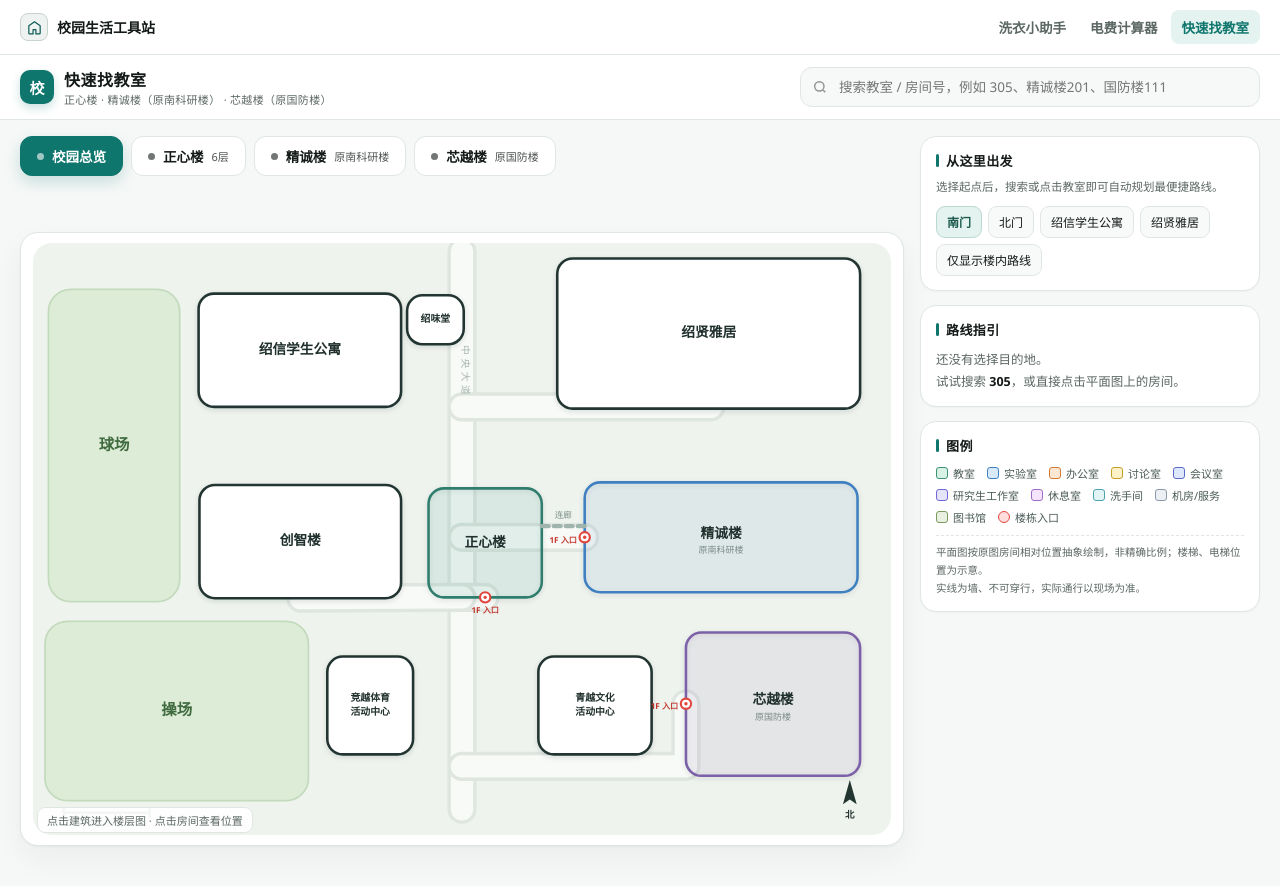
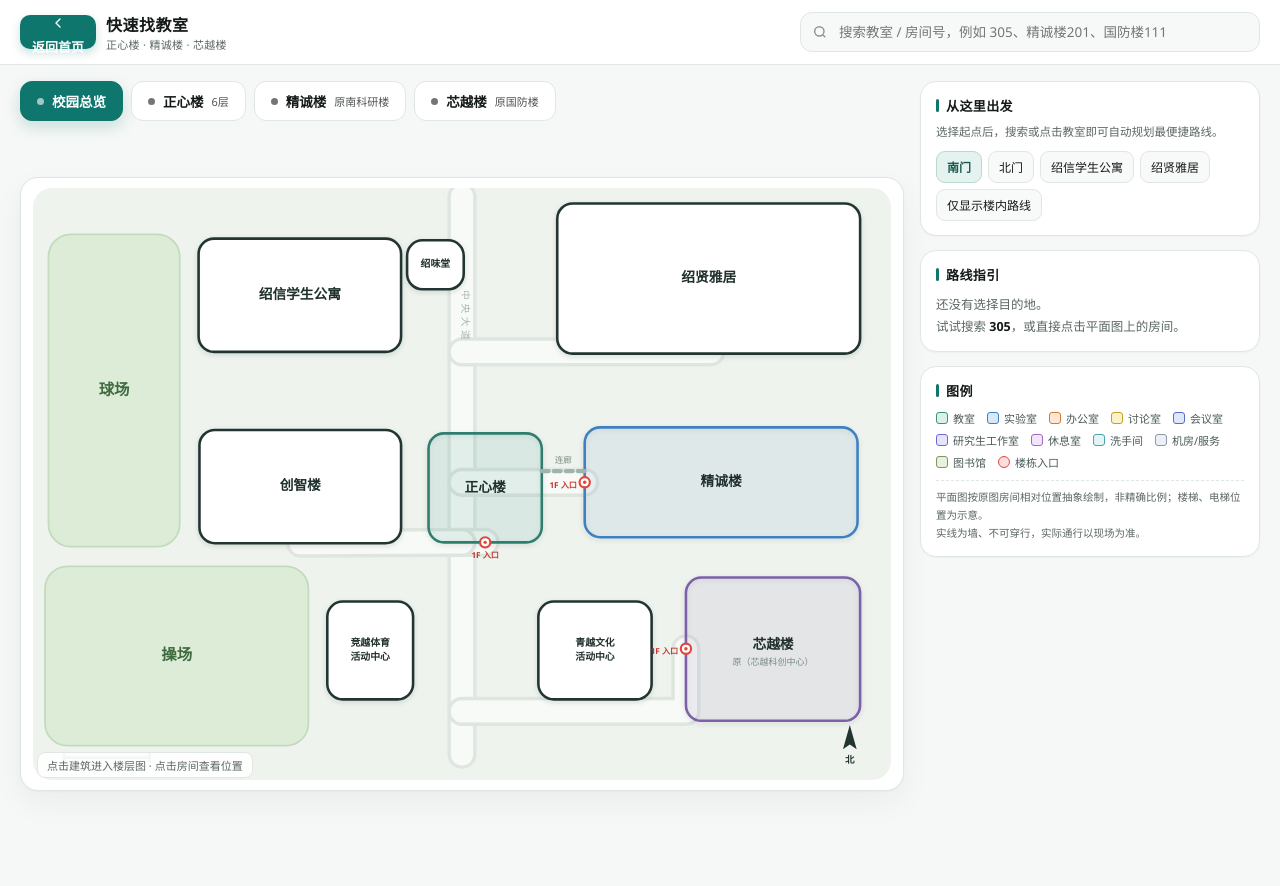
Before and after one commit to Rhymebo/campus-tools, a plain HTML site: page findplace.html in a window 1280 px wide. After the commit the page ends 831 px from the top, so only its background shows below. Drawn offline with Linux system fonts and the light colour scheme.

Commit message:
Refactor header and update location data
Updated header structure and styles for better layout. Modified location data for '芯越楼' to include additional alias.

```diff
--- a/findplace.html
+++ b/findplace.html
@@ -165,7 +165,7 @@
     .searchwrap{max-width:none;}
   }
   @media (max-width:640px){
-    .sitebar-inner{padding:9px 14px;}
+    .-inner{padding:9px 14px;}
     .snav a{padding:6px 8px;font-size:13px;}
     .hdr{padding:10px 14px;gap:10px 12px;}
     .brand{flex:1 1 100%;min-width:0;}
@@ -181,32 +181,22 @@
 </style>
 </head>
 <body>
-<header class="sitebar">
-  <div class="sitebar-inner">
-    <a class="sbrand" href="index.html" aria-label="校园生活工具站首页">
-      <span class="sbrand-mark" aria-hidden="true">
-        <svg viewBox="0 0 24 24" fill="none" stroke="currentColor" stroke-width="1.7" stroke-linecap="round" stroke-linejoin="round">
-          <path d="M4 9.5 12 4l8 5.5V20a1 1 0 0 1-1 1h-5v-6H10v6H5a1 1 0 0 1-1-1V9.5Z"></path>
-        </svg>
-      </span>
-      <span>校园生活工具站</span>
-    </a>
-    <nav class="snav" aria-label="主导航">
-      <a href="laundry.html">洗衣小助手</a>
-      <a href="power.html">电费计算器</a>
-      <a href="findplace.html" aria-current="page">快速找教室</a>
-    </nav>
-  </div>
-</header>
 <header class="appbar">
   <div class="hdr">
-    <div class="brand">
-      <div class="logo">校</div>
-      <div>
-        <h1>快速找教室</h1>
-        <p>正心楼 · 精诚楼（原南科研楼） · 芯越楼（原国防楼）</p>
-      </div>
-    </div>
+  <div class="brand">
+<a class="logo" href="index.html" title="返回首页" aria-label="返回首页"
+   style="width:auto;padding:0 12px;gap:6px;text-decoration:none;font-size:13px;font-weight:600;">
+<svg viewBox="0 0 24 24" fill="none" stroke="currentColor" stroke-width="2"
+     stroke-linecap="round" stroke-linejoin="round" style="width:16px;height:16px;flex:0 0 auto;">
+<path d="M15 18l-6-6 6-6"></path>
+</svg>
+<span>返回首页</span>
+</a>
+<div>
+<h1>快速找教室</h1>
+<p>正心楼 · 精诚楼 · 芯越楼</p>
+</div>
+</div>
     <div class="searchwrap">
       <svg width="16" height="16" viewBox="0 0 24 24" fill="none" stroke="currentColor" stroke-width="2.2">
         <circle cx="11" cy="11" r="7"></circle><path d="M20 20l-3.6-3.6"></path>
@@ -337,12 +327,12 @@ const CAMPUS = {
     { key:'shaowei', name:'绍味堂', kind:'food', x:436, y:61, w:66, h:57, label:'绍味堂', small:true },
     { key:'shaoxian', name:'绍贤雅居', kind:'dorm', x:611, y:18, w:353, h:175, label:'绍贤雅居', entrance:[790,193] },
     { key:'chuangzhi', name:'创智楼', kind:'teach', x:194, y:282, w:235, h:132, label:'创智楼', entrance:[312,414] },
-    { key:'jingcheng', name:'精诚楼', alias:'南科研楼', kind:'teach', x:643, y:279, w:318, h:128, label:'精诚楼', entrance:[643,343] },
+    { key:'jingcheng', name:'精诚楼', kind:'teach', x:643, y:279, w:318, h:128, label:'精诚楼', entrance:[643,343] },
     { key:'zhengxin', name:'正心楼', kind:'teach', x:461, y:286, w:132, h:127, label:'正心楼', entrance:[527,413] },
     { key:'caochang', name:'操场', kind:'ground', x:14, y:441, w:307, h:209, label:'操场' },
     { key:'jingyue', name:'竞越体育活动中心', kind:'sport', x:343, y:482, w:100, h:114, label:'竞越体育活动中心', small:true },
     { key:'qingyue', name:'青越文化活动中心', kind:'sport', x:589, y:482, w:132, h:114, label:'青越文化活动中心', small:true },
-    { key:'xinyue', name:'芯越楼', alias:'国防楼', kind:'teach', x:761, y:454, w:203, h:167, label:'芯越楼', entrance:[761,537] }
+    { key:'xinyue', name:'芯越楼', alias:'（芯越科创中心）', kind:'teach', x:761, y:454, w:203, h:167, label:'芯越楼', entrance:[761,537] }
   ],
   roads: [
     'M 500 10 L 500 660',
```
